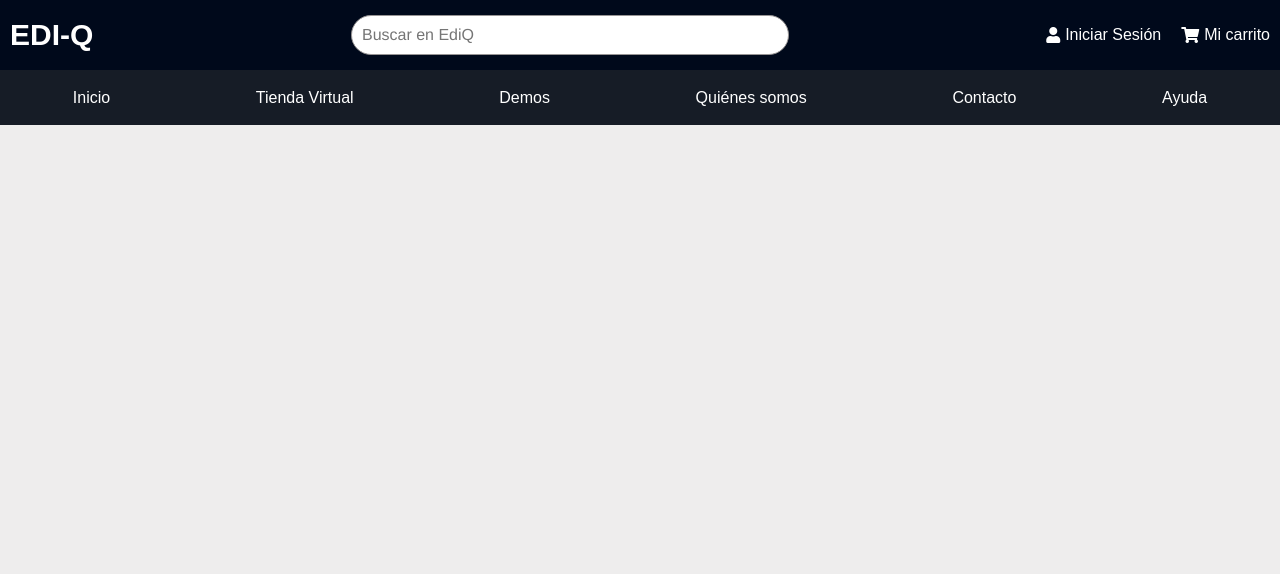
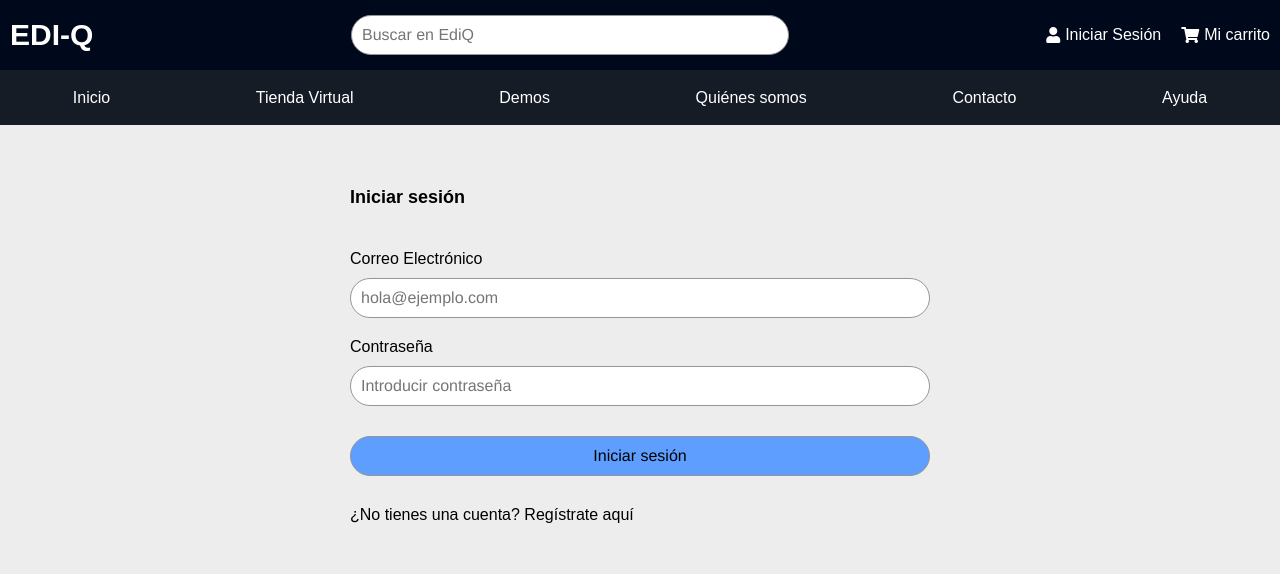
Before and after one commit to MoustachedBird/shop_nodejs, a React (Create React App) app in the folder frontend/: page /signin in a window 1280 px wide. Shown: the top 574 px of the page. Built offline with nearby package versions, Linux system fonts and the light colour scheme.

Commit message:
signin page introduced

```diff
--- a/frontend/src/App.js
+++ b/frontend/src/App.js
@@ -1,4 +1,6 @@
-import { BrowserRouter, Route } from "react-router-dom";
+import { useDispatch, useSelector } from "react-redux";
+import { BrowserRouter, Link, Route } from "react-router-dom";
+import { signout } from "./actions/userActions";
 import CartIcon from "./components/CartIcon";
 
 import NavBar from "./components/NavBar";
@@ -7,16 +9,35 @@ import SigninIcon from "./components/SigninIcon";
 import CartScreen from "./routes/CartScreen";
 import HomeScreen from "./routes/HomeScreen";
 import ProductScreen from "./routes/ProductScreen";
+import SigninSreen from "./routes/SigninSreen";
 
 
 function App() {
     const brandName="EDI-Q";
+
+    const userSignin = useSelector(state => state.userSignin);
+    const {userInfo} = userSignin;
+
+    const dispatch = useDispatch();
+    const singoutHandler = () =>{
+        dispatch(signout());
+    }
+
     return (
     <BrowserRouter>
         <div className="grid-container">
             <header>
                 <NavBar brandName={brandName}>
+                    {userInfo ?
+                    <div className="dropdown">
+                        <SigninIcon>{userInfo.name} <i class="fas fa-caret-down"></i></SigninIcon>
+                        <ul className="dropdown-content">
+                            <Link to="#signout" onClick={singoutHandler}>Cerrar Sesión</Link>
+                        </ul>
+                    </div>
+                    :
                     <SigninIcon>Iniciar Sesión</SigninIcon>
+                    }
                     <CartIcon>Mi carrito</CartIcon>
                 </NavBar>
             </header>
@@ -24,6 +45,7 @@ function App() {
                 <Route path="/cart/:id?" component={CartScreen}></Route>
                 <Route path="/product/:id" component={ProductScreen}></Route>
                 <Route path="/" component={HomeScreen} exact></Route>
+                <Route path="/signin" component={SigninSreen}></Route>
             </main>
             <footer className="flex-container center" style={{
                 backgroundImage: `url(${process.env.PUBLIC_URL + '/img/bg-footer.png'})`
--- /dev/null
+++ b/frontend/src/actions/userActions.js
@@ -0,0 +1,25 @@
+import Axios from "axios";
+import { USER_SIGNIN_FAIL, USER_SIGNIN_REQUEST, USER_SIGNIN_SUCCESS, USER_SIGNOUT } from "../constants/userConstants"
+
+export const signin = (email,password) => async (dispatch) =>{
+    dispatch({type: USER_SIGNIN_REQUEST, payload:{email,password}});
+    try{
+        const {data} = await Axios.post('/api/users/signin/',{email,password});
+        dispatch({type: USER_SIGNIN_SUCCESS, payload: data});
+        localStorage.setItem("userInfo",JSON.stringify(data));
+    }
+    catch (error){
+        dispatch({type:USER_SIGNIN_FAIL,
+            payload: error.response && error.response.data.message ?
+            error.response.data.message
+            :
+            error.message
+        });
+    }
+};
+
+export const signout = () => (dispatch) => {
+    localStorage.removeItem('userInfo');
+    localStorage.removeItem('cartItems');
+    dispatch({type:USER_SIGNOUT});
+}
--- a/frontend/src/components/Menu.js
+++ b/frontend/src/components/Menu.js
@@ -9,27 +9,49 @@ const MenuOptions = styled.ul`
 
 
   @media (max-width: 610px) {
-    ${({ open }) => open ? `
-        display: flex;
+
+
+    ${({open }) => !open ? `
+        display: none;
+        height:0;
     `
     :
     `
-        display: none;
+        height: 100%;
+        justify-content: unset;
+        flex-flow: column nowrap;
+        background-color: #0D2538;
+        position: fixed;
+        top: 0;
+        left: 0;
+        width: 60%;
+        padding: 2.5rem;
+        padding-top:6rem;
+        font-size: 2rem;
     `
     }
-    justify-content: unset;
-
-    flex-flow: column nowrap;
-    background-color: #0D2538;
-    position: fixed;
-    top: 0;
-    left: 0;
-    height: 100vh;
-    width: 70%;
-    padding-top: 3.5rem;
   }
 `;
 
+const BlurDiv = styled.div`
+  @media (max-width: 610px) {
+    ${({open }) => !open ? `
+        display: none;
+        height:0;
+    `
+    :
+    `
+        display: unset;
+        height: 100%;
+        width: 100%;
+        top: 0;
+        left: 0;
+        position: fixed;
+        background-color: #00000080;
+    `
+    }
+  }
+`;
 
 export default function Menu(props) {
     const [open, setOpen] = useState(false)
@@ -51,11 +73,14 @@ export default function Menu(props) {
     }, [])
 
     return (
-        <div className="menu-bar" ref={menuRef}>
+        <div className="menu-bar">
             <div className="menuIcon" onClick={() => setOpen(!open)}>
                 <i className="fas fa-bars fa-2x"></i>
             </div>
-            <MenuOptions open={open}>
+            <BlurDiv open={open}>
+
+            </BlurDiv>
+            <MenuOptions open={open} ref={menuRef}>
                 {props.children}
             </MenuOptions>
 
--- /dev/null
+++ b/frontend/src/constants/userConstants.js
@@ -0,0 +1,4 @@
+export const USER_SIGNIN_REQUEST = "USER_SIGNIN_REQUEST";
+export const USER_SIGNIN_SUCCESS = "USER_SIGNIN_SUCCESS";
+export const USER_SIGNIN_FAIL = "USER_SIGNIN_FAIL";
+export const USER_SIGNOUT = "USER_SIGNOUT";
--- a/frontend/src/index.css
+++ b/frontend/src/index.css
@@ -18,6 +18,7 @@ html{
   fácil dimensionar elementos.*/
   box-sizing: border-box;
 }
+
 
 /*CSS root de REACT*/
 #root{
@@ -163,6 +164,28 @@ nav{
 ======== [Dropdown] ==========
 ====================================
 */
+
+.dropdown{
+  display: inline-block;
+  position: relative;
+}
+
+.dropdown-content{
+  position: absolute;
+  display: none;
+  right: 0;
+  top: 80%;
+  min-width: 12rem;
+  padding: 1rem;
+  z-index: 1;
+  background-color: var(--bg-nav);
+  margin: 0;
+  border-radius: 0.5rem;
+}
+
+.dropdown:hover .dropdown-content{
+  display: block;
+}
 
 .menu-bar{
   background-color: var(--bg-nav);
@@ -472,3 +495,25 @@ img.large{
   color: var(--text-color-danger);
   background-color: #f59191;
 }
+
+
+/*
+===================================
+======== [Formularios] =======
+===================================
+*/
+form{
+  max-width: 60rem;
+  margin: 0 auto;
+}
+
+form > div{
+  display: flex;
+  flex-direction: column;
+  margin: 1rem;
+}
+
+form label{
+  margin: 1rem 0;
+  display: block;
+}
--- /dev/null
+++ b/frontend/src/reducers/userReducers.js
@@ -0,0 +1,16 @@
+import { USER_SIGNIN_FAIL, USER_SIGNIN_REQUEST, USER_SIGNIN_SUCCESS, USER_SIGNOUT } from "../constants/userConstants";
+
+export const userSigninReducer = (state = {}, action) =>{
+    switch (action.type){
+        case USER_SIGNIN_REQUEST:
+            return {loading: true}
+        case USER_SIGNIN_SUCCESS:
+            return{loading:false, userInfo: action.payload}
+        case USER_SIGNIN_FAIL:
+            return{loading:false, error:action.payload}
+        case USER_SIGNOUT:
+            return {};
+        default:
+            return state;
+    }
+}
--- a/frontend/src/routes/ProductScreen.js
+++ b/frontend/src/routes/ProductScreen.js
@@ -33,7 +33,6 @@ export default function ProductScreen(props) {
             error ? <MessageBox variant="danger" >{error}</MessageBox>
             :
             <div className="huge-card">
-                <Link to='/'>Inicio</Link>
                 <div className="flex-container top">
                     <div className="col-2">
                         <img
--- /dev/null
+++ b/frontend/src/routes/SigninSreen.js
@@ -0,0 +1,65 @@
+import React, { useEffect, useState } from 'react'
+import { Link } from 'react-router-dom';
+import {useDispatch, useSelector} from 'react-redux'
+import { signin } from '../actions/userActions';
+import MessageBox from "../components/MessageBox";
+import LoadingBox from "../components/LoadingBox";
+
+export default function SigninSreen(props) {
+
+    const [email,setEmail] = useState('');
+    const [password, setPassword] = useState('');
+
+    const redirect = props.location.search? props.location.search.split('=')[1]: '/';
+
+    const userSignin = useSelector(state => state.userSignin);
+    const {userInfo, loading, error} = userSignin;
+
+
+    const dispatch = useDispatch();
+    const submitHandler = (e) =>{
+        e.preventDefault();
+        //for signin action
+        dispatch(signin(email,password));
+    };
+
+    useEffect(() => {
+        if (userInfo){
+            props.history.push(redirect);
+        }
+    }, [props.history, redirect, userInfo])
+
+    return (
+        <div>
+            <form className="form" onSubmit={submitHandler}>
+                <div>
+                    <h1>Iniciar sesión</h1>
+                </div>
+                {loading && <LoadingBox></LoadingBox>}
+                {error && <MessageBox variant="danger">{error}</MessageBox>}
+                <div>
+                    <label htmlFor="email">Correo Electrónico</label>
+                    <input type="email" id="email" placeholder="hola@ejemplo.com" required onChange = {e => setEmail(e.target.value)}>
+                    </input>
+                </div>
+                <div>
+                    <label htmlFor="password">Contraseña</label>
+                    <input type="password" id="password" placeholder="Introducir contraseña" required onChange = {e => setPassword(e.target.value)}>
+                    </input>
+                </div>
+                <div>
+                    <label/>
+                    <button className="primary" type="submit">Iniciar sesión</button>
+                </div>
+                <div>
+                    <label/>
+                    <div>
+                        ¿No tienes una cuenta? {' '}
+                        <Link to="/register">Regístrate aquí</Link>
+                    </div>
+                </div>
+            </form>
+
+        </div>
+    )
+}
--- a/frontend/src/store.js
+++ b/frontend/src/store.js
@@ -4,18 +4,24 @@ import thunk from 'redux-thunk';
 import { cartReducer } from './reducers/cartReducers';
 import { productListReducer } from './reducers/productReducers';
 import { productDetailsReducer} from './reducers/productReducers';
+import { userSigninReducer } from './reducers/userReducers';
 
 const initialState = {
     cart:{
         cartItems: localStorage.getItem('cartItems')? JSON.parse(localStorage.getItem('cartItems'))
         : [],
+    },
+    userSignin:{
+        userInfo: localStorage.getItem('userInfo')? JSON.parse(localStorage.getItem('userInfo'))
+        : null
     }
-};
+}
 
 const reducer = combineReducers({
     productList: productListReducer,
     productDetails: productDetailsReducer,
     cart: cartReducer,
+    userSignin: userSigninReducer,
 })
 
 /* componer potenciador???? para mostar en chrome de manera grafica utilizando extension*/
```
